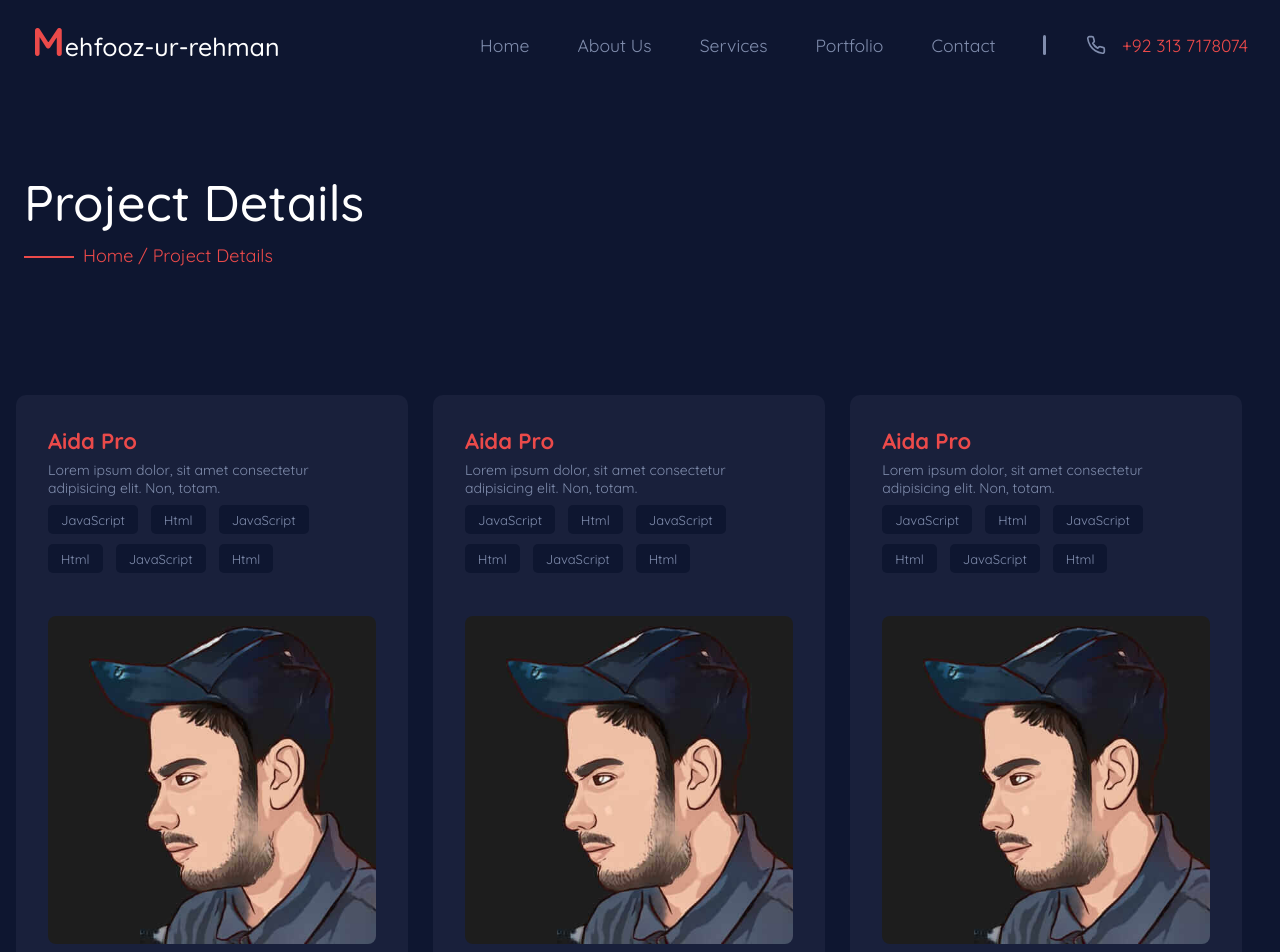
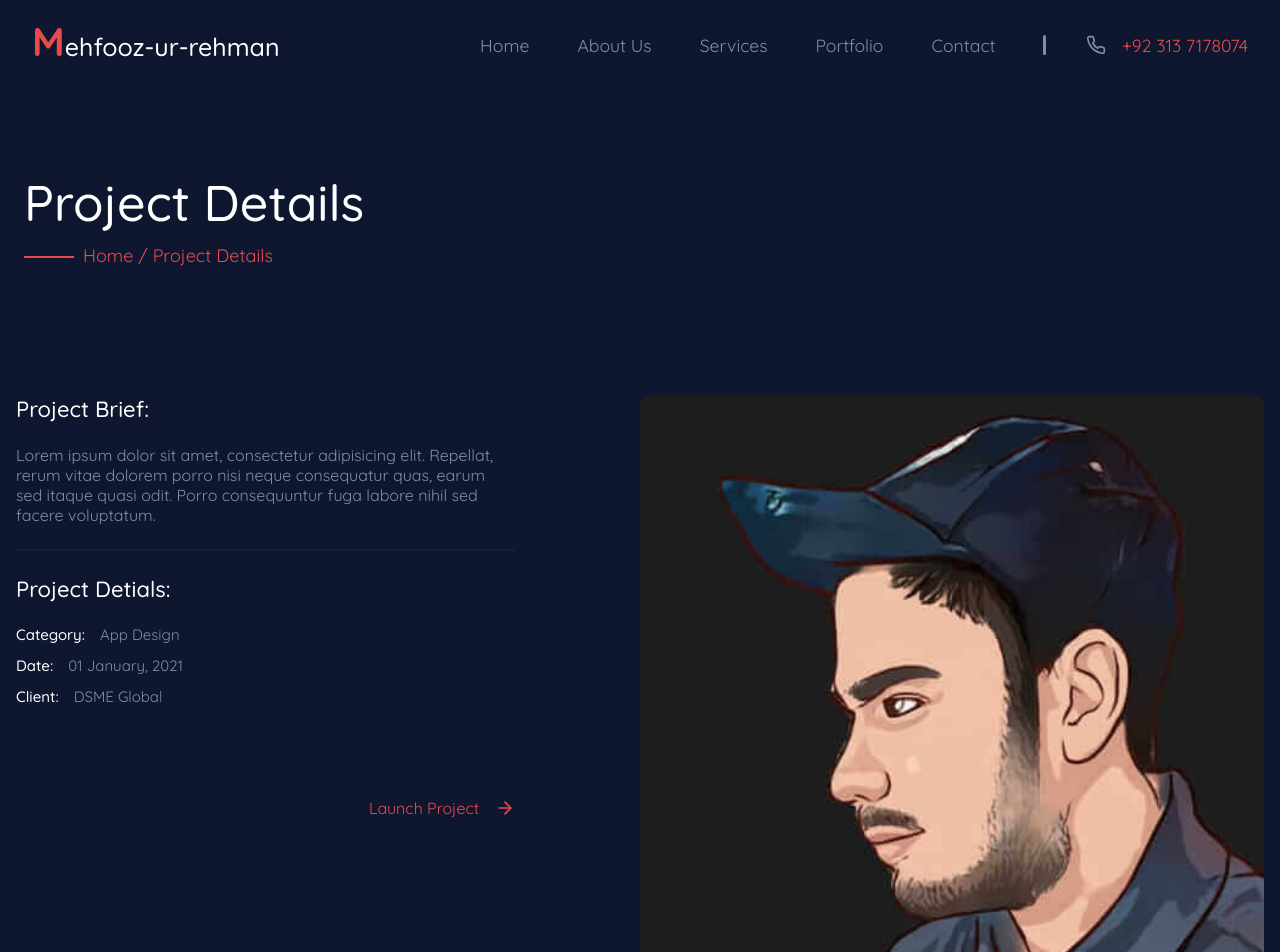
Before and after one commit to MehfoozurRehman/portfolio, a React (Create React App) app: page /project-detail in a window 1280 px wide. Shown: the top 952 px of the page. Built offline with nearby package versions, Linux system fonts and the light colour scheme.

Commit message:
project details done

```diff
--- a/src/App.scss
+++ b/src/App.scss
@@ -446,6 +446,69 @@ body {
   justify-content: center;
   margin-bottom: 8em;
 }
+.project__section {
+  width: 100%;
+  max-width: 1440px;
+  padding: 0em 1em;
+  margin: 0em auto;
+  margin-bottom: 8em;
+  display: flex;
+  justify-content: space-between;
+}
+.project__section__left {
+  width: 40%;
+}
+.project__section__left__heading {
+  font-size: 22px;
+  color: $light;
+  font-weight: 500;
+  margin-bottom: 1em;
+}
+.project__section__left__info {
+  font-size: 16px;
+  color: $secondary;
+  margin-bottom: 0.5em;
+}
+.project__section__left__bar {
+  width: 100%;
+  height: 2px;
+  background-color: #19203b;
+  border-radius: 50px;
+  margin: 1.5em 0em;
+}
+.project__section__left__about {
+  display: flex;
+  color: $secondary;
+  font-size: 15px;
+}
+.project__section__left__about span {
+  color: $light;
+  font-weight: 500;
+  margin-bottom: 0.8em;
+  margin-right: 1em;
+}
+.project__section__left__link {
+  display: flex;
+  justify-content: flex-end;
+}
+.project__section__left__link__entry {
+  display: flex;
+  align-items: center;
+  color: $primary;
+  text-decoration: none;
+  margin-top: 5em;
+}
+.project__section__left__link__entry svg {
+  margin-left: 1em;
+}
+.project__section__left__link__entry:hover svg {
+  transition: 300ms ease-in-out;
+  margin-left: 1.5em;
+}
+.project__section__right {
+  width: 50%;
+  border-radius: 10px;
+}
 @media (max-width: 1100px) {
   .header__wrapper__menu {
     display: flex;
@@ -491,6 +554,16 @@ body {
   }
   .screen__header {
     margin-bottom: 7em;
+  }
+  .project__section {
+    flex-direction: column-reverse;
+  }
+  .project__section__left,
+  .project__section__right {
+    width: 100%;
+  }
+  .project__section__right {
+    margin-bottom: 5em;
   }
 }
 @media (max-width: 600px) {
--- a/src/screens/ProjectDetails.js
+++ b/src/screens/ProjectDetails.js
@@ -1,5 +1,7 @@
 import React from "react";
 import { ProjectCard } from "../components";
+import { pic } from "../assets";
+import { ArrowRight } from "react-feather";
 
 export default function ProjectDetails() {
   return (
@@ -14,6 +16,44 @@ export default function ProjectDetails() {
         </div>
         <div className="screen__header__left__right"></div>
       </div>
+      <div className="project__section">
+        <div className="project__section__left">
+          <div className="project__section__left__heading">Project Brief:</div>
+          <div className="project__section__left__info">
+            Lorem ipsum dolor sit amet, consectetur adipisicing elit. Repellat,
+            rerum vitae dolorem porro nisi neque consequatur quas, earum sed
+            itaque quasi odit. Porro consequuntur fuga labore nihil sed facere
+            voluptatum.
+          </div>
+          <div className="project__section__left__bar"></div>
+          <div className="project__section__left__heading">
+            Project Detials:
+          </div>
+          <div className="project__section__left__about">
+            <span>Category:</span> App Design
+          </div>
+          <div className="project__section__left__about">
+            <span>Date:</span> 01 January, 2021
+          </div>
+          <div className="project__section__left__about">
+            <span>Client:</span> DSME Global
+          </div>
+          <div className="project__section__left__link">
+            <a href="#" className="project__section__left__link__entry">
+              Launch Project
+              <ArrowRight size={20} color="currentColor" />
+            </a>
+          </div>
+        </div>
+        <img src={pic} alt="pic" className="project__section__right" />
+      </div>
+      <div className="project__section" style={{ marginBottom: 0 }}>
+        <div className="project__section__left">
+          <div className="project__section__left__heading">
+            Related Projects
+          </div>
+        </div>
+      </div>
       <div className="portfolio__projects">
         <ProjectCard />
         <ProjectCard />
```
